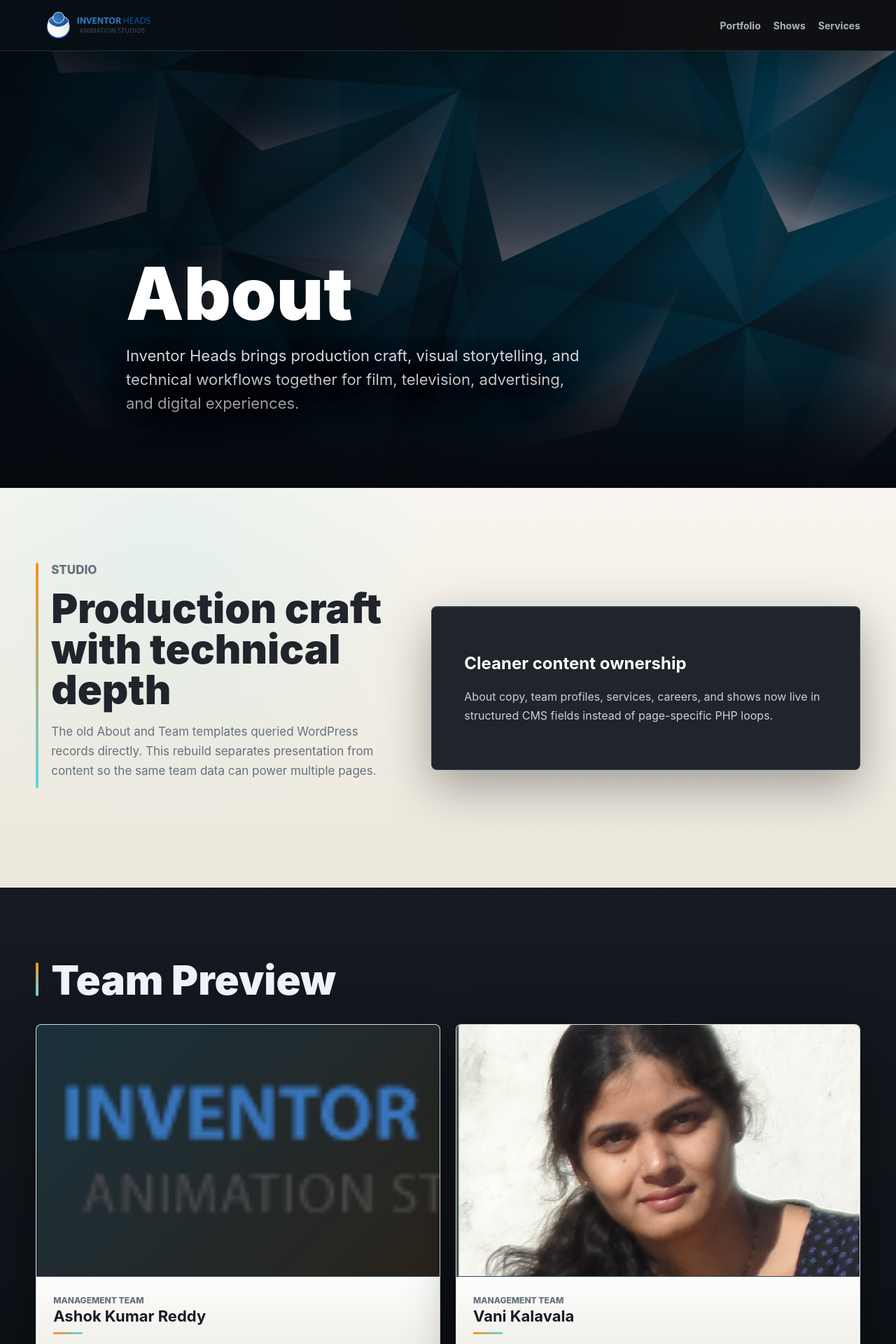
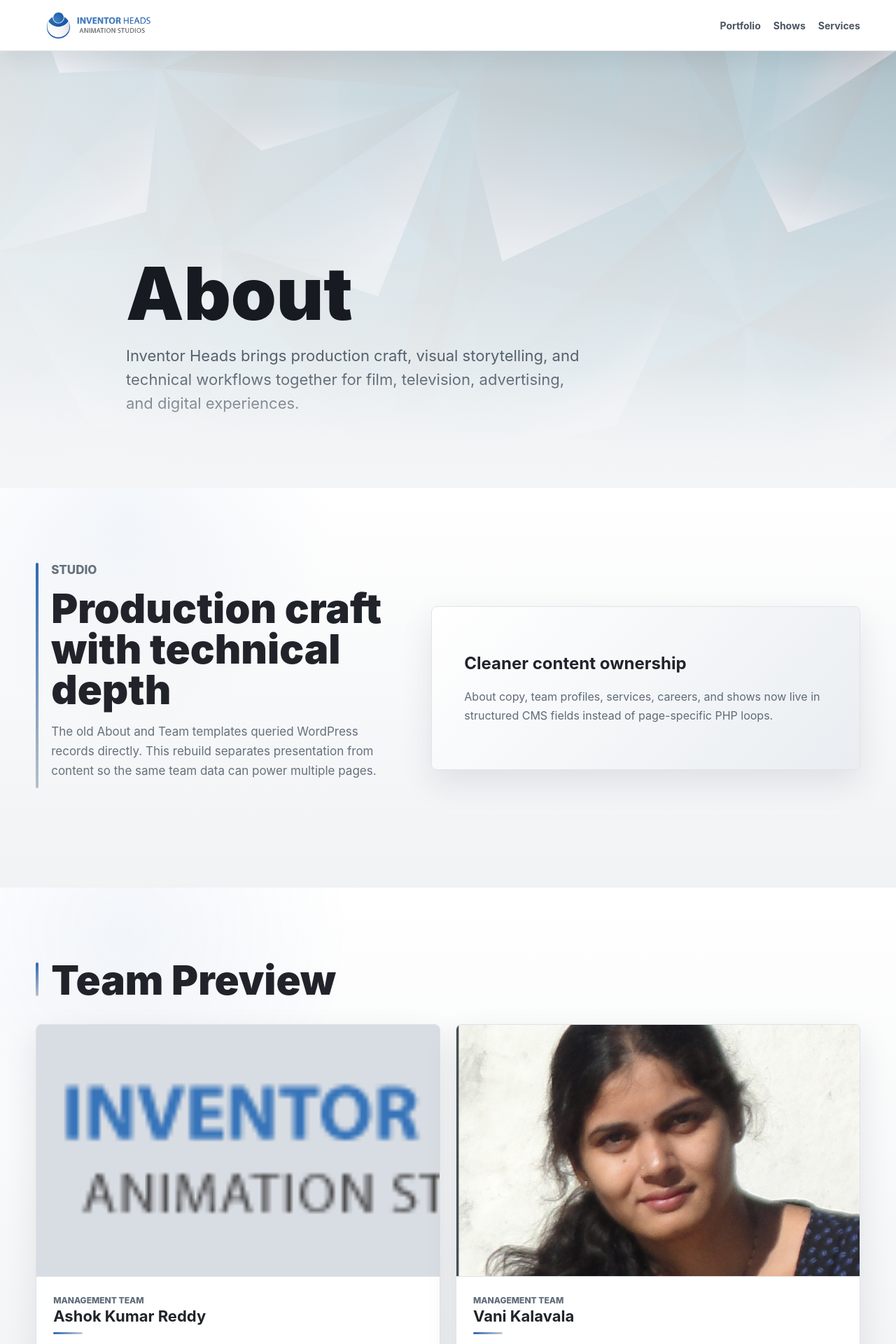
Before and after one commit to VaniKalavala/InventorHeads, a Next.js app in the folder Frontend/: page /about in a window 1280 px wide. Shown: the top 1920 px of the page at 70% size. Built offline with nearby package versions, Linux system fonts and the light colour scheme.

Commit message:
Apply white grey redesign and home videos

```diff
--- a/Frontend/app/globals.css
+++ b/Frontend/app/globals.css
@@ -1262,3 +1262,301 @@ body::before {
     padding: 20px;
   }
 }
+
+/* White and grey studio redesign */
+:root {
+  --bg: #f4f5f6;
+  --surface: #ffffff;
+  --ink: #20242a;
+  --muted: #66717d;
+  --line: #dfe3e8;
+  --blue: #2f68b2;
+  --gold: #f08a1a;
+  --shadow: 0 18px 46px rgba(33, 39, 47, 0.1);
+}
+
+body {
+  background:
+    linear-gradient(180deg, #ffffff 0%, #f2f4f6 48%, #e8ebef 100%);
+  color: var(--ink);
+}
+
+body::before {
+  background-image:
+    linear-gradient(rgba(31, 38, 46, 0.04) 1px, transparent 1px),
+    linear-gradient(90deg, rgba(31, 38, 46, 0.04) 1px, transparent 1px);
+  mask-image: linear-gradient(to bottom, rgba(0, 0, 0, 0.42), transparent 76%);
+}
+
+.site-header {
+  background: rgba(255, 255, 255, 0.9);
+  border-bottom: 1px solid var(--line);
+  box-shadow: 0 12px 30px rgba(33, 39, 47, 0.08);
+}
+
+.main-nav {
+  color: #4b5563;
+}
+
+.main-nav a::after {
+  background: linear-gradient(90deg, #2f68b2, #9aa3ad);
+}
+
+.main-nav a:hover {
+  color: #111827;
+}
+
+.home-video-hero {
+  display: grid;
+  grid-template-columns: minmax(280px, 0.82fr) minmax(0, 1.18fr);
+  gap: clamp(26px, 4vw, 56px);
+  align-items: center;
+  padding: clamp(64px, 9vw, 118px) clamp(18px, 4vw, 56px);
+  background:
+    radial-gradient(circle at 88% 12%, rgba(47, 104, 178, 0.1), transparent 28%),
+    linear-gradient(135deg, #ffffff, #eef1f4);
+  border-bottom: 1px solid var(--line);
+}
+
+.home-video-hero__copy {
+  max-width: 580px;
+  justify-self: end;
+}
+
+.home-video-hero__copy h1 {
+  margin: 0;
+  color: #171b21;
+  font-size: clamp(48px, 8vw, 96px);
+  line-height: 0.95;
+  letter-spacing: 0;
+}
+
+.home-video-hero__copy > p:not(.eyebrow) {
+  color: #56616d;
+  font-size: clamp(17px, 2vw, 21px);
+  line-height: 1.62;
+}
+
+.home-video-slider {
+  display: grid;
+  gap: 18px;
+}
+
+.home-video-slide {
+  overflow: hidden;
+  background: #ffffff;
+  border: 1px solid var(--line);
+  border-radius: 8px;
+  box-shadow: var(--shadow);
+}
+
+.home-video-slide__player {
+  aspect-ratio: 16 / 9;
+  background: #d8dde3;
+}
+
+.home-video-slide__player iframe {
+  width: 100%;
+  height: 100%;
+  border: 0;
+}
+
+.home-video-slide__body {
+  padding: 18px 20px;
+}
+
+.home-video-slide__body h2 {
+  margin: 0 0 6px;
+  color: #1f242c;
+  font-size: 20px;
+  letter-spacing: 0;
+}
+
+.home-video-slide__body p {
+  margin: 0;
+  color: var(--muted);
+  line-height: 1.55;
+}
+
+.page-hero,
+.legacy-shows,
+.legacy-portfolio,
+.legacy-technology {
+  background-attachment: scroll;
+}
+
+.page-hero__overlay,
+.legacy-shows__shade,
+.legacy-portfolio__shade,
+.legacy-technology__shade {
+  background:
+    linear-gradient(90deg, rgba(245, 247, 249, 0.86), rgba(245, 247, 249, 0.62)),
+    linear-gradient(0deg, rgba(245, 247, 249, 0.95), rgba(245, 247, 249, 0.22));
+}
+
+.page-hero::after,
+.legacy-shows::after,
+.legacy-portfolio::after,
+.legacy-technology::after {
+  background: linear-gradient(transparent, #f4f5f6);
+}
+
+.page-hero__content,
+.legacy-page-title,
+.legacy-page-title--shows,
+.legacy-page-title--portfolio {
+  color: #171b21;
+  text-shadow: none;
+}
+
+.page-hero p,
+.legacy-page-title--shows span,
+.legacy-page-title--portfolio span {
+  color: #56616d;
+}
+
+.section,
+.section--white {
+  background:
+    radial-gradient(circle at 14% 8%, rgba(47, 104, 178, 0.06), transparent 24%),
+    linear-gradient(180deg, #ffffff, #f0f2f4);
+  color: var(--ink);
+}
+
+.section-heading::before {
+  background: linear-gradient(#2f68b2, #b7c0ca);
+}
+
+.eyebrow,
+.item-label,
+.legacy-page-title p {
+  color: var(--blue);
+}
+
+.content-card,
+.portfolio-video-card,
+.show-info-card,
+.legacy-publication,
+.portfolio-reel,
+.panel,
+.team-profile-card {
+  background: #ffffff;
+  border: 1px solid var(--line);
+  box-shadow: var(--shadow);
+}
+
+.content-card:hover,
+.portfolio-video-card:hover,
+.show-info-card:hover,
+.legacy-publication:hover {
+  border-color: #c7d0da;
+  box-shadow: 0 24px 56px rgba(33, 39, 47, 0.14);
+}
+
+.content-card__body,
+.portfolio-video-card__body,
+.show-info-card__body,
+.team-profile-card__body {
+  background: #ffffff;
+}
+
+.content-card__image,
+.portfolio-video-card__media,
+.show-info-card__media,
+.portfolio-reel__video {
+  background: #d8dde3;
+  border-bottom: 1px solid var(--line);
+}
+
+.content-card h2,
+.portfolio-video-card__body h2,
+.show-info-card h2,
+.legacy-publication__content h2,
+.team-profile-card__body h2 {
+  color: #20242a;
+}
+
+.content-card h2::after,
+.portfolio-video-card__body h2::after,
+.show-info-card h2::after {
+  background: linear-gradient(90deg, #2f68b2, #c5cbd2);
+}
+
+.content-card p,
+.portfolio-video-card__body span,
+.show-info-card p,
+.legacy-publication__body p,
+.team-profile-card__body p:not(.item-label) {
+  color: #5f6b78;
+}
+
+.panel {
+  color: #20242a;
+  background: linear-gradient(135deg, #ffffff, #e9edf1);
+}
+
+.panel p {
+  color: #5f6b78;
+}
+
+.button {
+  color: #ffffff;
+  background: linear-gradient(135deg, #2f68b2, #65717d);
+  box-shadow: 0 12px 26px rgba(47, 104, 178, 0.18);
+}
+
+.button--secondary {
+  color: #20242a;
+  background: #ffffff;
+  border-color: #cfd6de;
+}
+
+.show-info-card__facts div,
+.contact-form input,
+.contact-form textarea {
+  background: #f9fafb;
+  border-color: var(--line);
+}
+
+.show-info-card__details {
+  border-top-color: var(--line);
+}
+
+.portfolio-reel {
+  background: #ffffff;
+}
+
+.team-profile-card__image {
+  background:
+    radial-gradient(circle at 50% 35%, rgba(47, 104, 178, 0.16), transparent 36%),
+    linear-gradient(135deg, #eef1f4, #dfe4e9);
+}
+
+.site-footer {
+  color: #4b5563;
+  background: #ffffff;
+  border-top: 1px solid var(--line);
+}
+
+.site-footer strong,
+.site-footer a {
+  color: #20242a;
+}
+
+.footer-nav {
+  color: #4b5563;
+}
+
+.footer-nav a:hover {
+  color: var(--blue);
+}
+
+@media (max-width: 860px) {
+  .home-video-hero {
+    grid-template-columns: 1fr;
+  }
+
+  .home-video-hero__copy {
+    justify-self: start;
+  }
+}
```
Also changed, not shown: Frontend/app/page.tsx (+46 -7 lines).
